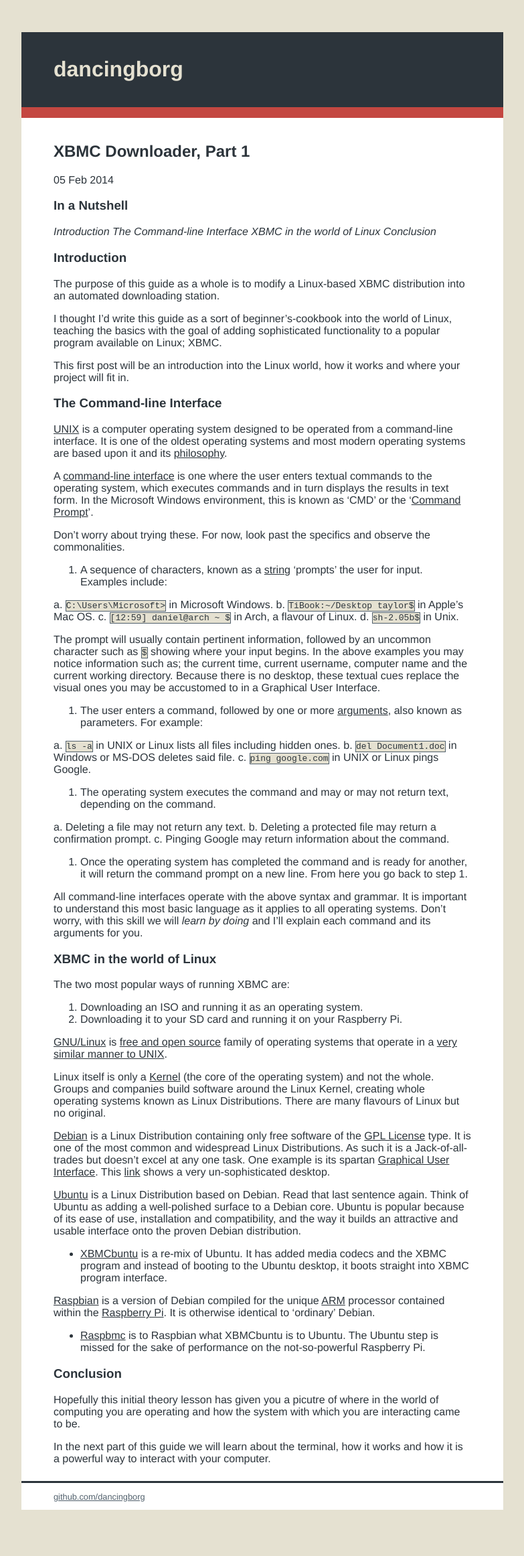
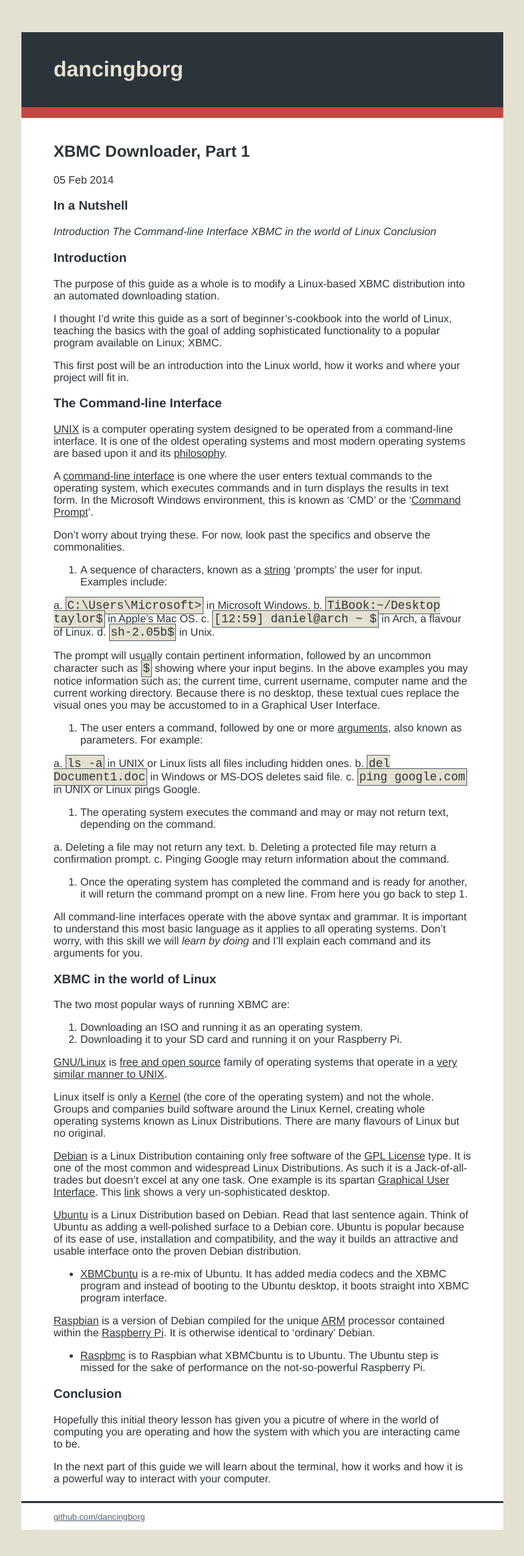
Before and after one commit to andre-abadi/andre-abadi.github.io, a Jekyll site: the page built from _posts/2014-02-05-xbmc-downloader-1.md, in a window 1280 px wide. Shown: the whole page at 67% size, without its empty margins (248-1031 px from the left). Built offline with Jekyll 4.4.1, drawn with Linux system fonts in a browser that asks for light colours; Markdown is read by kramdown in place of the engine named in the settings; before the commit the page ends 2293 px from its top, so only the background shows below that.

Commit message:
code formatting

```diff
--- a/css/main.css
+++ b/css/main.css
@@ -57,8 +57,10 @@
 
 code {
   background-color: #E5E1D1;
-  font: 1em, "Courier New", Courier, monospace;
-  border: 0.05em solid #52616D;
+  font-family: "Courier New", Courier, monospace;
+  font-size: 1.1em;
+  padding: 0.1em;
+  border: 0.1em solid #52616D;
 }
 
 @media all and (min-device-width: 768px) {
```
